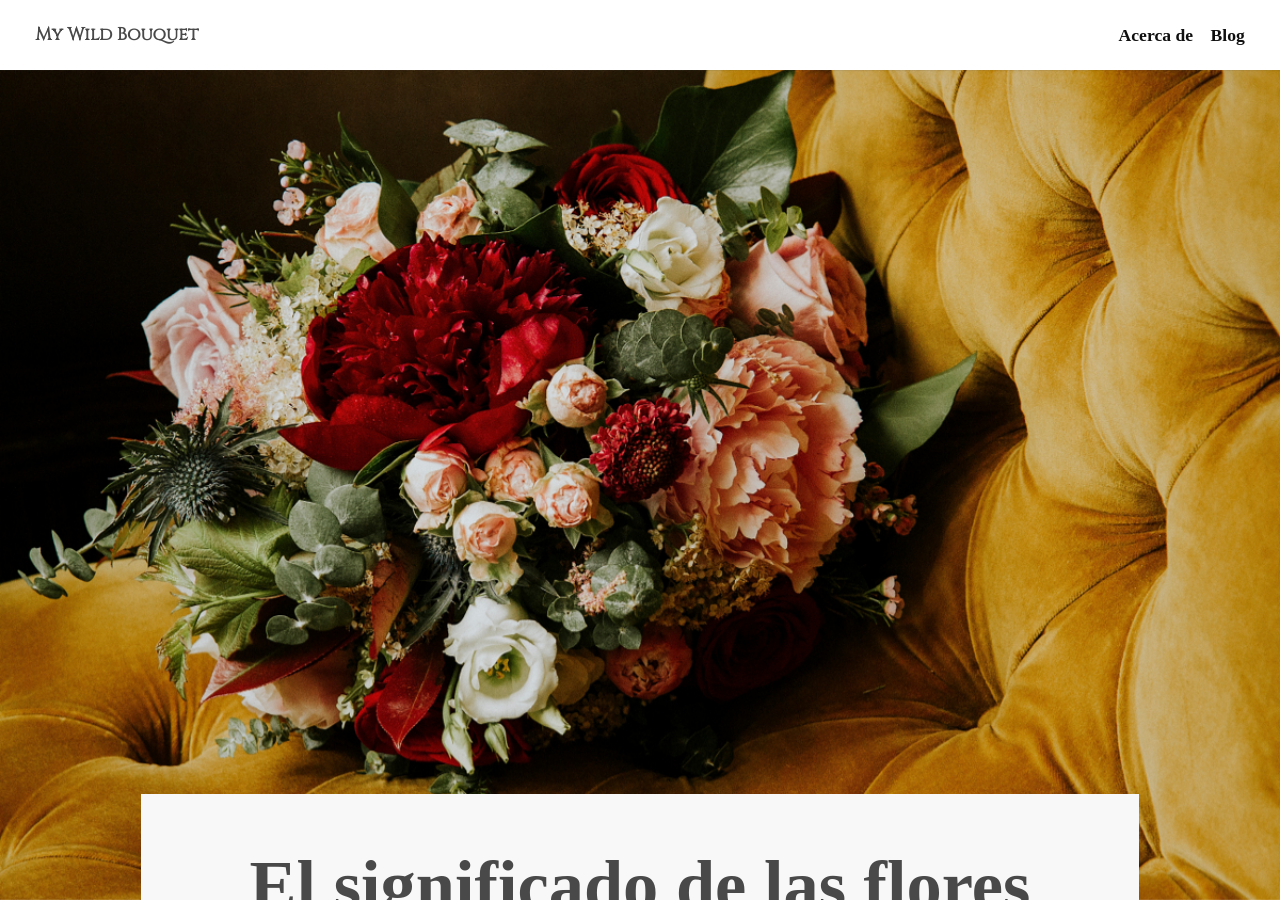
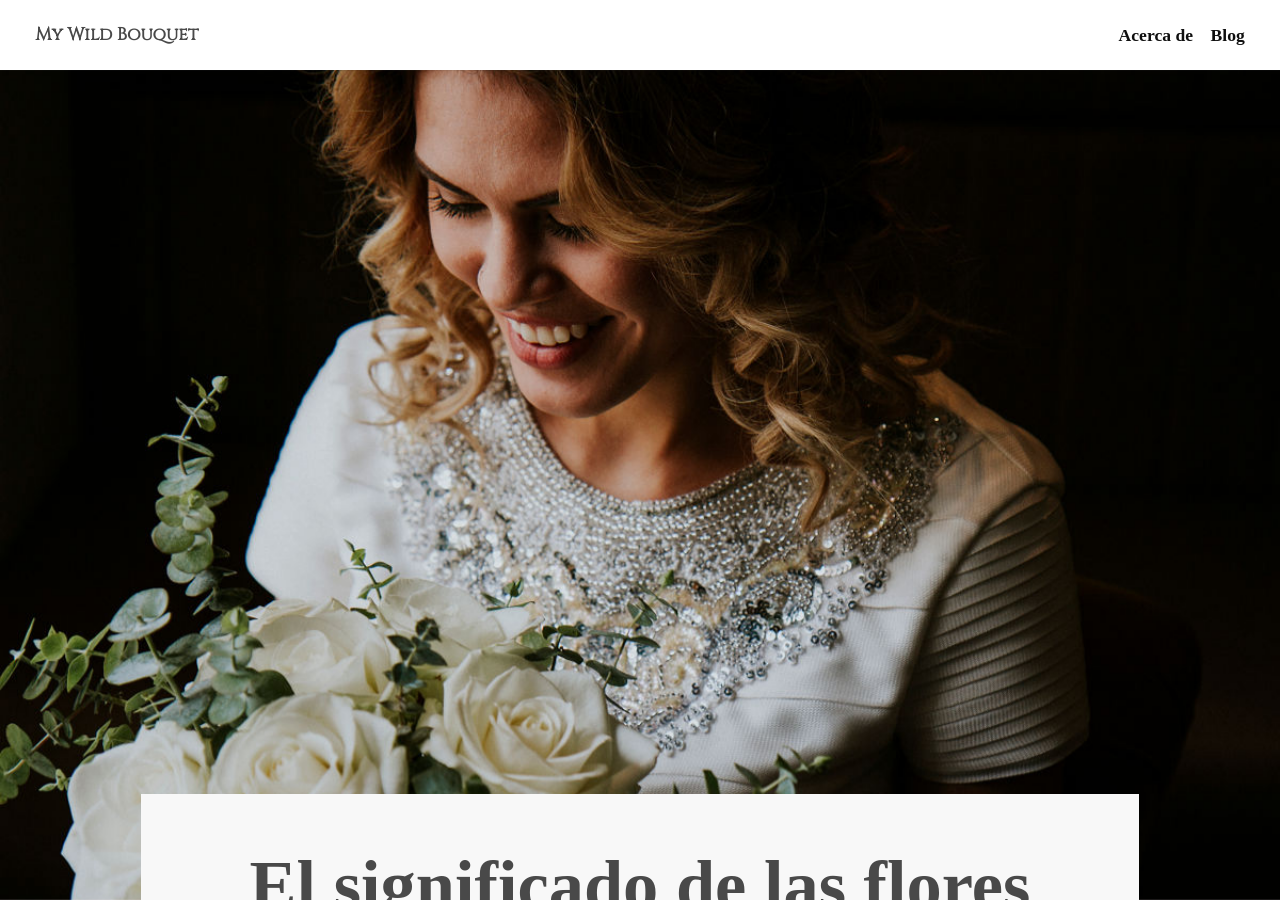
Before and after one commit to keyvanakbary/ramosilvestre.com, a Jekyll site: the page built from src/_posts/2018-09-01-El-significado-de-las-flores.md, in a window 1280 px wide and 900 px high. Built offline with Jekyll 4.4.1, drawn with Linux system fonts in a browser that asks for light colours; some web fonts are replaced.

Commit message:
Update 2018-09-01-El-significado-de-las-flores.md

```diff
--- a/src/_posts/2018-09-01-El-significado-de-las-flores.md
+++ b/src/_posts/2018-09-01-El-significado-de-las-flores.md
@@ -1,7 +1,7 @@
 ---
 layout: post
 title: El significado de las flores
-image: /assets/images/posts/cuidar-ramo.jpg
+image: /assets/images/posts/el-significado-de-las-flores-2.jpg
 description: La floriografía
 tags:
   - Flores
```
